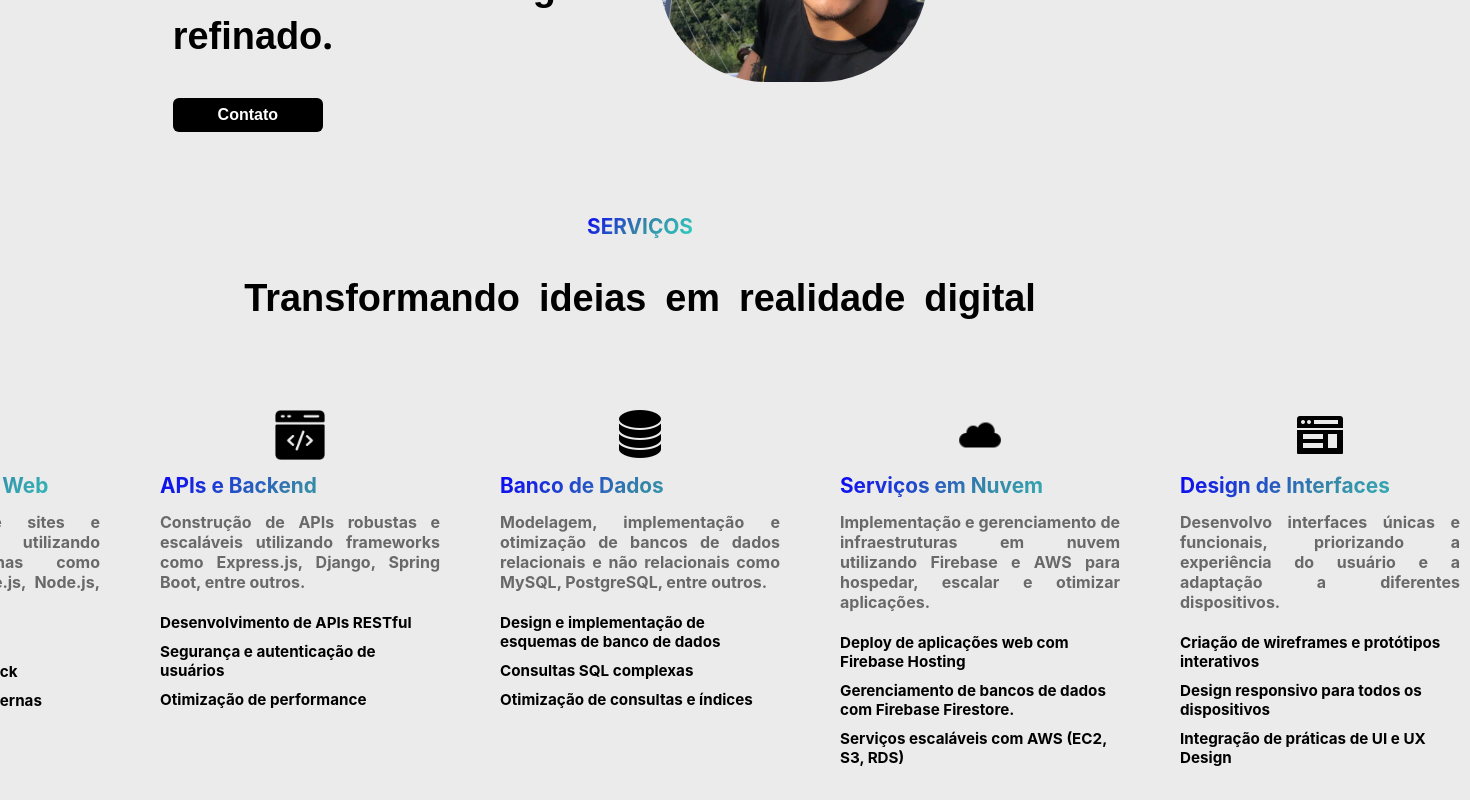
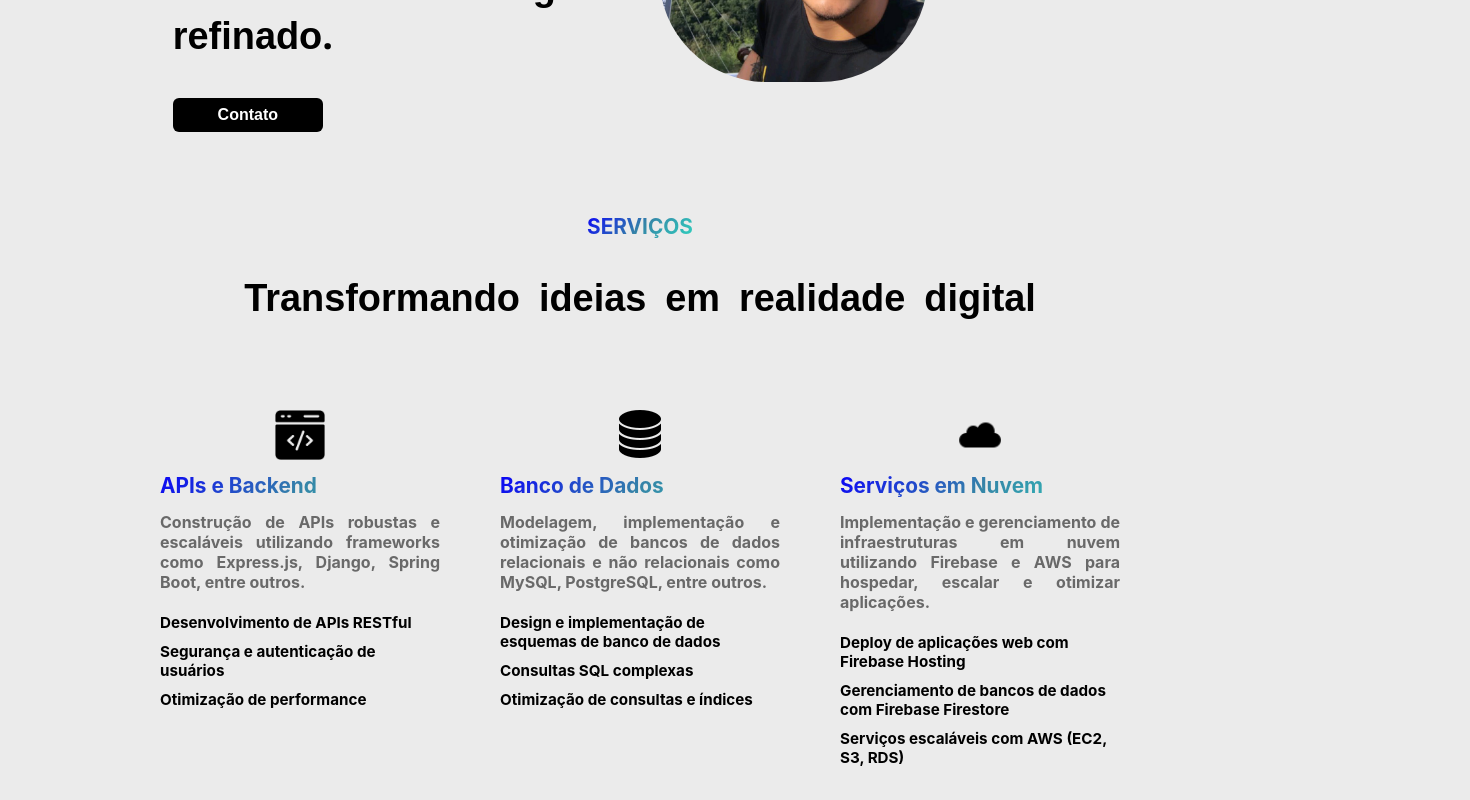
Before and after one commit to GabrielSilva0109/Portfolio, a React (Create React App) app: page / in a window 1280 px wide. Shown: the part 371-1171 px from the top of the page, 1470 px wide, since content can reach past the window. Built offline with nearby package versions, Linux system fonts and the light colour scheme.

Commit message:
Update Service.tsx

```diff
--- a/src/components/Home/Service.tsx
+++ b/src/components/Home/Service.tsx
@@ -1,15 +1,15 @@
-import React from 'react'
-import styled from 'styled-components'
+import React, { useState, useEffect } from 'react';
+import styled from 'styled-components';
 
-import web from '../../IMG/iconsWeb.png'
-import back from '../../IMG/iconsBack.png'
-import db from '../../IMG/iconsDB.png'
-import cloud from '../../IMG/iconCloud.png'
-import ux from '../../IMG/iconUx.png'
+import web from '../../IMG/iconsWeb.png';
+import back from '../../IMG/iconsBack.png';
+import db from '../../IMG/iconsDB.png';
+import cloud from '../../IMG/iconCloud.png';
+import ux from '../../IMG/iconUx.png';
 
 interface HomeProps {
-  toggleTheme: () => void
-  theme: string
+  toggleTheme: () => void;
+  theme: string;
 }
 
 const Container = styled.div`
@@ -19,10 +19,10 @@ const Container = styled.div`
   padding: 15px;
   flex-direction: column;
   gap: 40px;
-  margin-top: 120px ;
+  margin-top: 120px;
   margin: 0;
   padding: 0;
-`
+`;
 
 const Title = styled.h1`
   background-image: linear-gradient(-225deg, rgb(10, 2, 247) 0%, #3584A7 51%, #30D2BE 100%);
@@ -31,17 +31,16 @@ const Title = styled.h1`
   font-size: 1.3rem;
   font-weight: bold;
   font-family: inherit;
-`
+`;
 
 const SubTitle = styled.h3`
   margin-top: -20px;
-
   text-align: center;
-  @media(max-width: 768px){
+  @media(max-width: 768px) {
     font-size: 1.6rem;
     margin-top: -40px;
   }
-`
+`;
 
 const Boxes = styled.div`
   display: flex;
@@ -49,121 +48,113 @@ const Boxes = styled.div`
   align-items: center;
   gap: 40px;
 
-  @media(max-width: 768px){
+  @media(max-width: 768px) {
     flex-direction: column;
   }
-`
+`;
 
 const Box = styled.div`
   width: 300px;
   height: 400px;
   border-radius: 20px;
   padding: 10px;
-`
+`;
 
 const TopBox = styled.div`
   display: flex;
   justify-content: center;
   align-items: center;
-`
+`;
 
 const Text = styled.div`
   font-weight: bold;
   text-align: justify;
   color: #696969;
-`
+`;
 
 const List = styled.ul`
-  padding: 0px 0px;
+  padding: 0;
   list-style: none;
-`
+`;
 
 const ItemList = styled.li`
   font-weight: bold;
   padding: 5px 0;
   font-size: 0.95rem;
-`
+`;
 
 const Icon = styled.img`
   width: 50px;
-`
+`;
 
 const Service: React.FC<HomeProps> = ({ toggleTheme, theme }) => {
+  const services = [
+    {
+      icon: web,
+      title: "Desenvolvimento Web",
+      text: "Desenvolvimento de sites e aplicações web utilizando tecnologias modernas como React.js, Angular, Vue.js, Node.js, entre outras.",
+      items: ["Design responsivo", "Desenvolvimento fullstack", "Integração com APIs externas"],
+    },
+    {
+      icon: back,
+      title: "APIs e Backend",
+      text: "Construção de APIs robustas e escaláveis utilizando frameworks como Express.js, Django, Spring Boot, entre outros.",
+      items: ["Desenvolvimento de APIs RESTful", "Segurança e autenticação de usuários", "Otimização de performance"],
+    },
+    {
+      icon: db,
+      title: "Banco de Dados",
+      text: "Modelagem, implementação e otimização de bancos de dados relacionais e não relacionais como MySQL, PostgreSQL, entre outros.",
+      items: ["Design e implementação de esquemas de banco de dados", "Consultas SQL complexas", "Otimização de consultas e índices"],
+    },
+    {
+      icon: cloud,
+      title: "Serviços em Nuvem",
+      text: "Implementação e gerenciamento de infraestruturas em nuvem utilizando Firebase e AWS para hospedar, escalar e otimizar aplicações.",
+      items: ["Deploy de aplicações web com Firebase Hosting", "Gerenciamento de bancos de dados com Firebase Firestore", "Serviços escaláveis com AWS (EC2, S3, RDS)"],
+    },
+    {
+      icon: ux,
+      title: "Design de Interfaces",
+      text: "Desenvolvo interfaces únicas e funcionais, priorizando a experiência do usuário e a adaptação a diferentes dispositivos.",
+      items: ["Criação de wireframes e protótipos interativos", "Design responsivo para todos os dispositivos", "Integração de práticas de UI e UX Design"],
+    },
+  ];
+
+  const [currentIndex, setCurrentIndex] = useState(0);
+
+  useEffect(() => {
+    const interval = setInterval(() => {
+      setCurrentIndex((prevIndex) => (prevIndex + 1) % services.length);
+    }, 5000);
+
+    return () => clearInterval(interval); // Cleanup the interval on component unmount
+  }, [services.length]);
+
+  const currentServices = services.slice(currentIndex, currentIndex + 3);
+
   return (
-    <div>
     <Container>
       <Title>SERVIÇOS</Title>
       <SubTitle>Transformando ideias em realidade digital</SubTitle>
       <Boxes>
-            <Box>
+        {currentServices.map((service, index) => (
+          <Box key={index}>
             <TopBox>
-                <Icon src={web}/>
+              <Icon src={service.icon} />
             </TopBox>
-              <Title>Desenvolvimento Web</Title>
-              <Text>Desenvolvimento de sites e aplicações web utilizando tecnologias modernas como React.js, Angular, Vue.js, Node.js, entre outras.</Text>
+            <Title>{service.title}</Title>
+            <Text>{service.text}</Text>
             <List>
-                <ItemList>Design responsivo</ItemList>
-                <ItemList>Desenvolvimento fullstack</ItemList>
-                <ItemList>Integração com APIs externas</ItemList>
+              {service.items.map((item, i) => (
+                <ItemList key={i}>{item}</ItemList>
+              ))}
             </List>
           </Box>
-
-            <Box>
-              <TopBox>
-                <Icon src={back}/>
-              </TopBox>
-              <Title>APIs e Backend</Title>
-              <Text>Construção de APIs robustas e escaláveis utilizando frameworks como Express.js, Django, Spring Boot, entre outros.</Text>
-              <List>
-                <ItemList>Desenvolvimento de APIs RESTful</ItemList>
-                <ItemList>Segurança e autenticação de usuários</ItemList>
-                <ItemList>Otimização de performance</ItemList>
-              </List>
-            </Box>
-
-            <Box>
-              <TopBox>
-                <Icon src={db}/>
-              </TopBox>
-              <Title>Banco de Dados</Title>
-              <Text>Modelagem, implementação e otimização de bancos de dados relacionais e não relacionais como MySQL, PostgreSQL, entre outros.</Text>
-              <List>
-                <ItemList>Design e implementação de esquemas de banco de dados</ItemList>
-                <ItemList>Consultas SQL complexas</ItemList>
-                <ItemList>Otimização de consultas e índices</ItemList>
-              </List>
-            </Box>
-
-            <Box>
-              <TopBox>
-                <Icon src={cloud}/>
-              </TopBox>
-              <Title>Serviços em Nuvem</Title>
-              <Text>Implementação e gerenciamento de infraestruturas em nuvem utilizando Firebase e AWS para hospedar, escalar e otimizar aplicações.</Text>
-              <List>
-                <ItemList>Deploy de aplicações web com Firebase Hosting</ItemList>
-                <ItemList>Gerenciamento de bancos de dados com Firebase Firestore.</ItemList>
-                <ItemList>Serviços escaláveis com AWS (EC2, S3, RDS)</ItemList>
-              </List>
-            </Box>
-
-            <Box>
-              <TopBox>
-                <Icon src={ux}/>
-              </TopBox>
-              <Title>Design de Interfaces</Title>
-              <Text>Desenvolvo interfaces únicas e funcionais, priorizando a experiência do usuário e a adaptação a diferentes dispositivos.</Text>
-              <List>
-                <ItemList>Criação de wireframes e protótipos interativos</ItemList>
-                <ItemList>Design responsivo para todos os dispositivos</ItemList>
-                <ItemList>Integração de práticas de UI e UX Design</ItemList>
-              </List>
-            </Box>
-
+        ))}
       </Boxes>
     </Container>
-    </div>
-  )
-}
+  );
+};
 
-export default Service
+export default Service;
```
Lines whose indentation alone changed are shown as unchanged.
